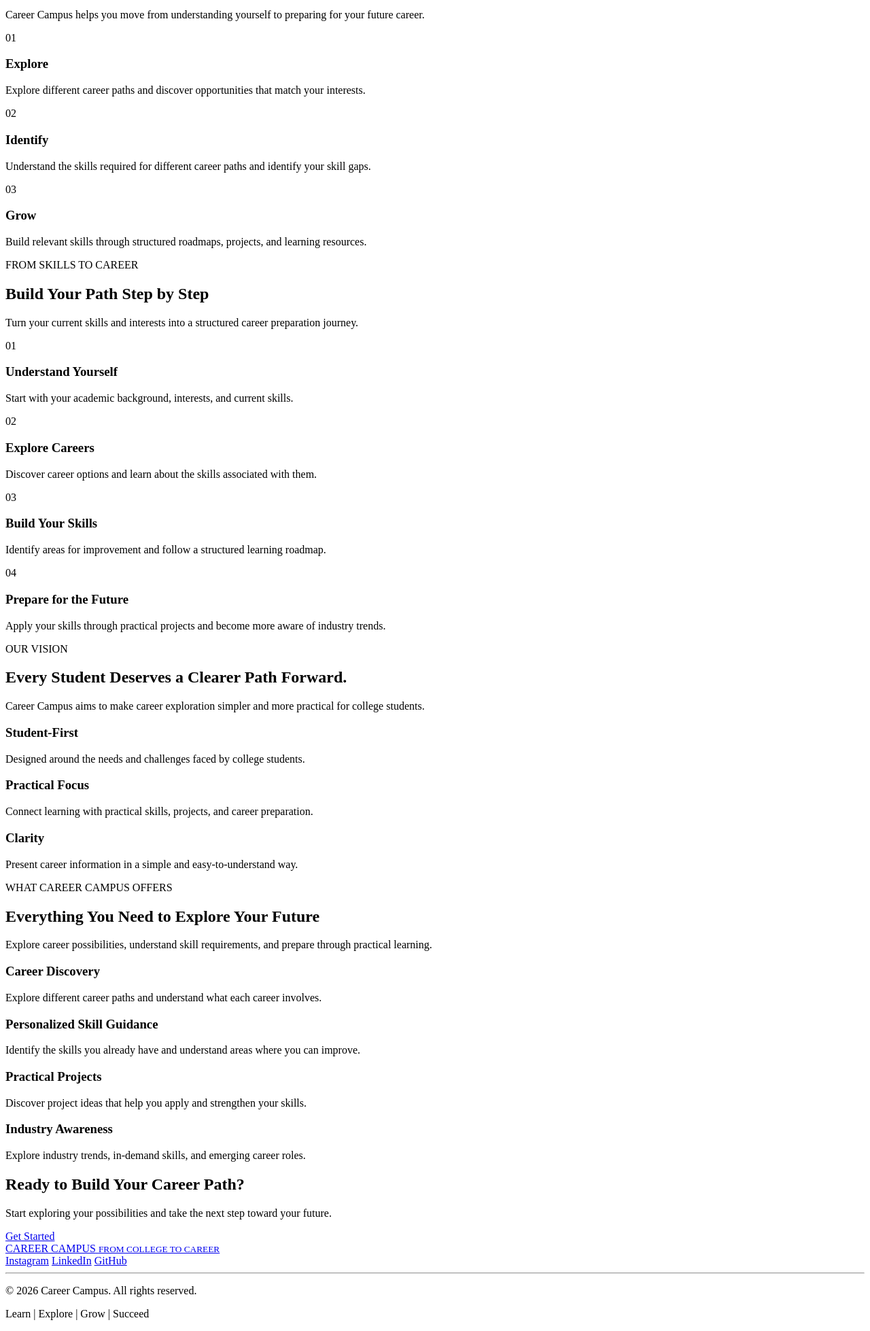
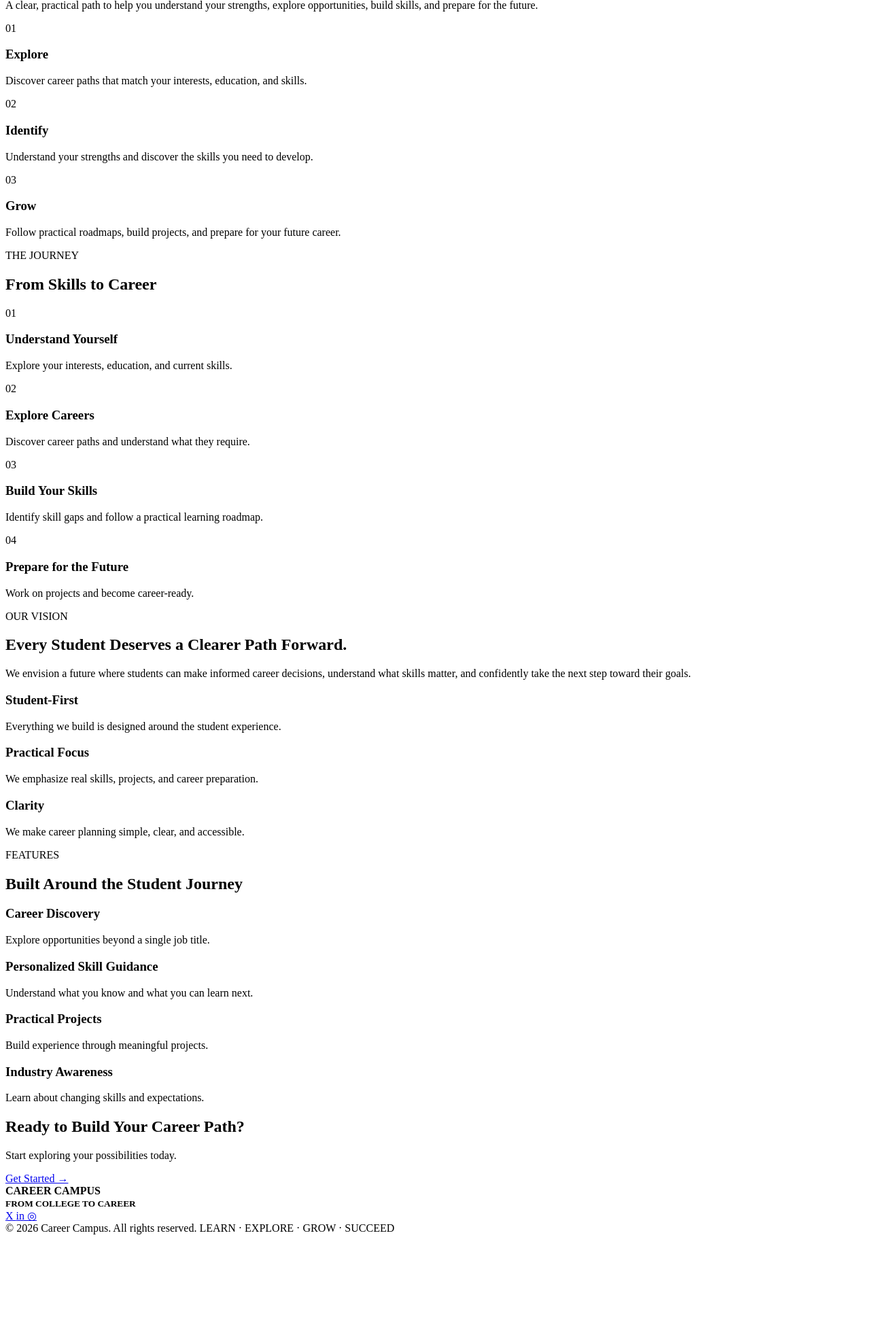
Before and after one commit to yugankparashar25cse-byte/Career-Campus, a plain HTML site: page index/Home Page.html in a window 1280 px wide. Shown: the part 321-2279 px from the top of the page at 68% size. After the commit the page ends 2145 px from the top, so only its background shows below. Drawn offline with Linux system fonts and the light colour scheme.

Commit message:
Create Home Page.html

```diff
--- a/index/Home Page.html
+++ b/index/Home Page.html
@@ -4,401 +4,578 @@
 <head>
     <meta charset="UTF-8">
     <meta name="viewport" content="width=device-width, initial-scale=1.0">
+
     <title>Career Campus | From College to Career</title>
 </head>
 
 <body>
 
-    <!-- Header -->
+    <!-- ==================== HEADER ==================== -->
+
     <header>
 
-        <!-- Logo -->
+        <div class="container nav">
+
+            <!-- Brand / Logo -->
+            <a href="index.html" class="brand">
+
                 <div class="logo">
-            <a href="index.html">
-                <span>CAREER CAMPUS</span>
-                <small>FROM COLLEGE TO CAREER</small>
-            </a>
+                    CAREER<br>
+                    CAMPUS
                 </div>
 
-        <!-- Navigation Bar -->
+                <b>FROM COLLEGE TO CAREER</b>
+
+            </a>
+
+
+            <!-- Navigation -->
             <nav>
-            <a href="index.html">Home</a>
-            <a href="how-it-works.html">How It Works</a>
-            <a href="career-guide.html">Career Guide</a>
-            <a href="industry-insights.html">Industry Insights</a>
-            <a href="about.html">About</a>
+
+                <a href="index.html">
+                    Home
+                </a>
+
+                <a href="how-it-works.html">
+                    How It Works
+                </a>
+
+                <a href="career-guide.html">
+                    Career Guide
+                </a>
+
+                <a href="industry-insights.html">
+                    Industry Insights
+                </a>
+
+                <a href="about.html">
+                    About
+                </a>
+
             </nav>
 
+
             <!-- Header Actions -->
-        <div class="header-actions">
-            <a href="login.html">Login</a>
-            <a href="login.html">Get Started</a>
+            <a class="login" href="login.html">
+                Login
+            </a>
+
+            <a class="btn primary" href="login.html">
+                Get Started
+            </a>
+
         </div>
 
     </header>
 
 
-    <!-- Main Content -->
+    <!-- ==================== MAIN CONTENT ==================== -->
+
     <main>
 
-        <!-- Hero Section -->
+
+        <!-- ==================== HERO SECTION ==================== -->
+
         <section class="hero">
 
-            <div class="hero-content">
+            <div class="container hero-grid">
 
-                <p class="eyebrow">FROM COLLEGE TO CAREER</p>
+                <div>
 
-                <h1>From College to Career.</h1>
+                    <div class="eyebrow">
+                        • STUDENT CAREER PLATFORM
+                    </div>
+
+                    <h1>
+                        From College to Career.
+                    </h1>
 
                     <p>
                         Discover career paths, identify your skill gaps,
                         and build a roadmap toward your future.
                     </p>
 
-                <div class="hero-buttons">
-                    <a href="skills.html">Get Started</a>
-                    <a href="career-guide.html">Explore Careers</a>
+
+                    <div class="actions">
+
+                        <a class="btn primary" href="login.html">
+                            Get Started →
+                        </a>
+
+                        <a class="btn outline" href="career-guide.html">
+                            Explore Careers
+                        </a>
+
                     </div>
 
                 </div>
 
-            <div class="hero-visual">
-                <img src="images/career-student.png"
-                     alt="Student exploring career opportunities">
-            </div>
 
-        </section>
-
-
-        <!-- Career Journey Section -->
-        <section class="career-journey">
-
-            <div class="section-heading">
-
-                <p class="eyebrow">YOUR CAREER JOURNEY</p>
-
-                <h2>Your Career Journey, Simplified</h2>
-
-                <p>
-                    Career Campus helps you move from understanding
-                    yourself to preparing for your future career.
-                </p>
-
-            </div>
-
-
-            <div class="journey-cards">
-
-                <article class="journey-card">
-
-                    <span class="card-number">01</span>
-
-                    <h3>Explore</h3>
-
-                    <p>
-                        Explore different career paths and discover
-                        opportunities that match your interests.
-                    </p>
-
-                </article>
-
-
-                <article class="journey-card">
-
-                    <span class="card-number">02</span>
-
-                    <h3>Identify</h3>
-
-                    <p>
-                        Understand the skills required for different
-                        career paths and identify your skill gaps.
-                    </p>
-
-                </article>
-
-
-                <article class="journey-card">
-
-                    <span class="card-number">03</span>
-
-                    <h3>Grow</h3>
-
-                    <p>
-                        Build relevant skills through structured
-                        roadmaps, projects, and learning resources.
-                    </p>
-
-                </article>
+                <!-- Hero Image Area -->
+                <div class="hero-img"></div>
 
             </div>
 
         </section>
 
 
-        <!-- From Skills to Career Section -->
-        <section class="career-steps">
+        <!-- ==================== CAREER JOURNEY ==================== -->
 
-            <div class="section-heading">
+        <section class="section">
 
-                <p class="eyebrow">FROM SKILLS TO CAREER</p>
+            <div class="container">
 
-                <h2>Build Your Path Step by Step</h2>
+                <div class="label">
+                    YOUR CAREER JOURNEY
+                </div>
+
+                <h2 class="title">
+                    Your Career Journey, Simplified
+                </h2>
+
+                <p class="intro">
+                    A clear, practical path to help you understand
+                    your strengths, explore opportunities, build skills,
+                    and prepare for the future.
+                </p>
+
+
+                <div class="cards">
+
+
+                    <!-- Explore Card -->
+
+                    <div class="card">
+
+                        <div class="icon">
+                            01
+                        </div>
+
+                        <h3>
+                            Explore
+                        </h3>
 
                         <p>
-                    Turn your current skills and interests into
-                    a structured career preparation journey.
+                            Discover career paths that match your
+                            interests, education, and skills.
                         </p>
 
                     </div>
 
 
-            <div class="steps-container">
+                    <!-- Identify Card -->
 
-                <article class="step-card">
+                    <div class="card">
 
-                    <span class="step-number">01</span>
+                        <div class="icon">
+                            02
+                        </div>
 
-                    <h3>Understand Yourself</h3>
+                        <h3>
+                            Identify
+                        </h3>
 
                         <p>
-                        Start with your academic background,
-                        interests, and current skills.
+                            Understand your strengths and discover
+                            the skills you need to develop.
                         </p>
 
-                </article>
+                    </div>
 
 
-                <article class="step-card">
+                    <!-- Grow Card -->
 
-                    <span class="step-number">02</span>
+                    <div class="card">
 
-                    <h3>Explore Careers</h3>
+                        <div class="icon">
+                            03
+                        </div>
+
+                        <h3>
+                            Grow
+                        </h3>
 
                         <p>
-                        Discover career options and learn about
-                        the skills associated with them.
+                            Follow practical roadmaps, build projects,
+                            and prepare for your future career.
                         </p>
 
-                </article>
+                    </div>
 
-
-                <article class="step-card">
-
-                    <span class="step-number">03</span>
-
-                    <h3>Build Your Skills</h3>
-
-                    <p>
-                        Identify areas for improvement and follow
-                        a structured learning roadmap.
-                    </p>
-
-                </article>
-
-
-                <article class="step-card">
-
-                    <span class="step-number">04</span>
-
-                    <h3>Prepare for the Future</h3>
-
-                    <p>
-                        Apply your skills through practical projects
-                        and become more aware of industry trends.
-                    </p>
-
-                </article>
+                </div>
 
             </div>
 
         </section>
 
 
-        <!-- Vision Section -->
-        <section class="vision">
+        <!-- ==================== FROM SKILLS TO CAREER ==================== -->
 
-            <div class="vision-content">
+        <section class="section steps">
 
-                <p class="eyebrow">OUR VISION</p>
+            <div class="container">
 
-                <h2>Every Student Deserves a Clearer Path Forward.</h2>
+                <div class="label">
+                    THE JOURNEY
+                </div>
+
+                <h2 class="title">
+                    From Skills to Career
+                </h2>
+
+
+                <div class="step-row">
+
+
+                    <!-- Step 01 -->
+
+                    <div class="step">
+
+                        <div class="num">
+                            01
+                        </div>
+
+                        <h3>
+                            Understand Yourself
+                        </h3>
 
                         <p>
-                    Career Campus aims to make career exploration
-                    simpler and more practical for college students.
+                            Explore your interests, education,
+                            and current skills.
                         </p>
 
                     </div>
 
 
-            <div class="vision-principles">
+                    <!-- Step 02 -->
 
-                <article class="principle-card">
+                    <div class="step">
 
-                    <h3>Student-First</h3>
+                        <div class="num">
+                            02
+                        </div>
+
+                        <h3>
+                            Explore Careers
+                        </h3>
 
                         <p>
-                        Designed around the needs and challenges
-                        faced by college students.
+                            Discover career paths and understand
+                            what they require.
                         </p>
 
-                </article>
+                    </div>
 
 
-                <article class="principle-card">
+                    <!-- Step 03 -->
 
-                    <h3>Practical Focus</h3>
+                    <div class="step">
+
+                        <div class="num">
+                            03
+                        </div>
+
+                        <h3>
+                            Build Your Skills
+                        </h3>
 
                         <p>
-                        Connect learning with practical skills,
-                        projects, and career preparation.
+                            Identify skill gaps and follow a
+                            practical learning roadmap.
                         </p>
 
-                </article>
+                    </div>
 
 
-                <article class="principle-card">
+                    <!-- Step 04 -->
 
-                    <h3>Clarity</h3>
+                    <div class="step">
+
+                        <div class="num">
+                            04
+                        </div>
+
+                        <h3>
+                            Prepare for the Future
+                        </h3>
 
                         <p>
-                        Present career information in a simple
-                        and easy-to-understand way.
+                            Work on projects and become
+                            career-ready.
                         </p>
 
-                </article>
+                    </div>
+
+                </div>
 
             </div>
 
         </section>
 
 
-        <!-- Features Section -->
-        <section class="features">
+        <!-- ==================== VISION ==================== -->
 
-            <div class="section-heading">
+        <section class="section vision">
 
-                <p class="eyebrow">WHAT CAREER CAMPUS OFFERS</p>
+            <div class="container vision-grid">
 
-                <h2>Everything You Need to Explore Your Future</h2>
+
+                <!-- Vision Text -->
+
+                <div>
+
+                    <div class="label">
+                        OUR VISION
+                    </div>
+
+                    <h2>
+                        Every Student Deserves a Clearer
+                        Path Forward.
+                    </h2>
 
                     <p>
-                    Explore career possibilities, understand skill
-                    requirements, and prepare through practical learning.
+                        We envision a future where students can
+                        make informed career decisions, understand
+                        what skills matter, and confidently take
+                        the next step toward their goals.
                     </p>
 
                 </div>
 
 
-            <div class="feature-grid">
+                <!-- Vision Principles -->
 
-                <article class="feature-card">
+                <div class="principles">
 
-                    <h3>Career Discovery</h3>
+
+                    <!-- Student First -->
+
+                    <div class="principle">
+
+                        <h3>
+                            Student-First
+                        </h3>
 
                         <p>
-                        Explore different career paths and understand
-                        what each career involves.
+                            Everything we build is designed
+                            around the student experience.
                         </p>
 
-                </article>
+                    </div>
 
 
-                <article class="feature-card">
+                    <!-- Practical Focus -->
 
-                    <h3>Personalized Skill Guidance</h3>
+                    <div class="principle">
+
+                        <h3>
+                            Practical Focus
+                        </h3>
 
                         <p>
-                        Identify the skills you already have and
-                        understand areas where you can improve.
+                            We emphasize real skills, projects,
+                            and career preparation.
                         </p>
 
-                </article>
+                    </div>
 
 
-                <article class="feature-card">
+                    <!-- Clarity -->
 
-                    <h3>Practical Projects</h3>
+                    <div class="principle">
+
+                        <h3>
+                            Clarity
+                        </h3>
 
                         <p>
-                        Discover project ideas that help you apply
-                        and strengthen your skills.
+                            We make career planning simple,
+                            clear, and accessible.
                         </p>
 
-                </article>
+                    </div>
 
-
-                <article class="feature-card">
-
-                    <h3>Industry Awareness</h3>
-
-                    <p>
-                        Explore industry trends, in-demand skills,
-                        and emerging career roles.
-                    </p>
-
-                </article>
+                </div>
 
             </div>
 
         </section>
 
 
-        <!-- Final Call To Action -->
+        <!-- ==================== FEATURES ==================== -->
+
+        <section class="section features">
+
+            <div class="container">
+
+                <div class="label">
+                    FEATURES
+                </div>
+
+                <h2 class="title">
+                    Built Around the Student Journey
+                </h2>
+
+
+                <div class="feature-grid">
+
+
+                    <!-- Career Discovery -->
+
+                    <div class="feature">
+
+                        <h3>
+                            Career Discovery
+                        </h3>
+
+                        <p>
+                            Explore opportunities beyond
+                            a single job title.
+                        </p>
+
+                    </div>
+
+
+                    <!-- Skill Guidance -->
+
+                    <div class="feature">
+
+                        <h3>
+                            Personalized Skill Guidance
+                        </h3>
+
+                        <p>
+                            Understand what you know and
+                            what you can learn next.
+                        </p>
+
+                    </div>
+
+
+                    <!-- Practical Projects -->
+
+                    <div class="feature">
+
+                        <h3>
+                            Practical Projects
+                        </h3>
+
+                        <p>
+                            Build experience through
+                            meaningful projects.
+                        </p>
+
+                    </div>
+
+
+                    <!-- Industry Awareness -->
+
+                    <div class="feature">
+
+                        <h3>
+                            Industry Awareness
+                        </h3>
+
+                        <p>
+                            Learn about changing skills
+                            and expectations.
+                        </p>
+
+                    </div>
+
+                </div>
+
+            </div>
+
+        </section>
+
+
+        <!-- ==================== FINAL CTA ==================== -->
+
         <section class="cta">
 
-            <h2>Ready to Build Your Career Path?</h2>
+            <div class="container">
+
+                <h2>
+                    Ready to Build Your Career Path?
+                </h2>
 
                 <p>
-                Start exploring your possibilities and take
-                the next step toward your future.
+                    Start exploring your possibilities today.
                 </p>
 
-            <a href="skills.html">Get Started</a>
+                <a class="btn gold" href="login.html">
+                    Get Started →
+                </a>
+
+            </div>
 
         </section>
 
     </main>
 
 
-    <!-- Footer -->
+    <!-- ==================== FOOTER ==================== -->
+
     <footer>
 
-        <!-- Footer Logo -->
-        <div class="footer-brand">
+        <div class="container">
 
-            <a href="index.html">
-                <span>CAREER CAMPUS</span>
-                <small>FROM COLLEGE TO CAREER</small>
+
+            <!-- Footer Top -->
+
+            <div class="foot">
+
+                <strong>
+
+                    CAREER CAMPUS
+
+                    <br>
+
+                    <small>
+                        FROM COLLEGE TO CAREER
+                    </small>
+
+                </strong>
+
+
+                <!-- Social Links -->
+
+                <div class="social">
+
+                    <a href="#">
+                        X
+                    </a>
+
+                    <a href="#">
+                        in
+                    </a>
+
+                    <a href="#">
+                        ◎
                     </a>
 
                 </div>
 
+            </div>
 
-        <!-- Social Links -->
-        <div class="social-icons">
 
-            <a href="#">Instagram</a>
-            <a href="#">LinkedIn</a>
-            <a href="#">GitHub</a>
+            <!-- Footer Bottom -->
+
+            <div class="copy">
+
+                <span>
+                    © 2026 Career Campus.
+                    All rights reserved.
+                </span>
+
+                <span>
+                    LEARN · EXPLORE · GROW · SUCCEED
+                </span>
 
             </div>
 
-
-        <!-- Divider -->
-        <hr>
-
-
-        <!-- Copyright -->
-        <p>
-            © 2026 Career Campus. All rights reserved.
-        </p>
-
-
-        <!-- Footer Tagline -->
-        <p>
-            Learn | Explore | Grow | Succeed
-        </p>
+        </div>
 
     </footer>
 
```
Lines whose indentation alone changed are shown as unchanged.
